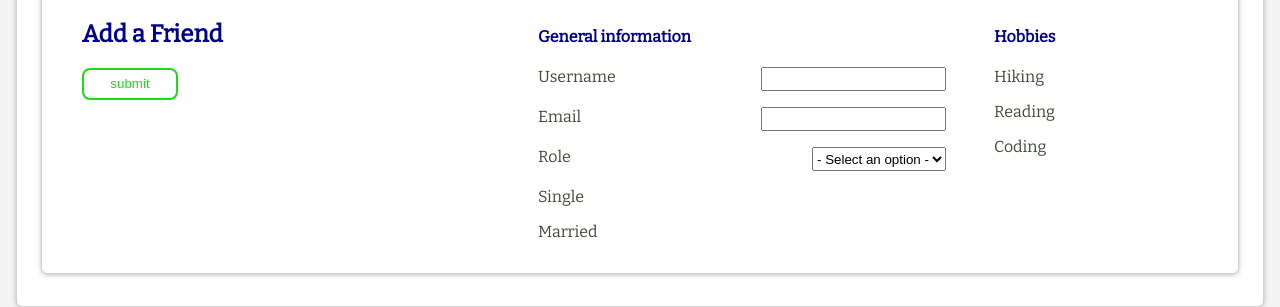
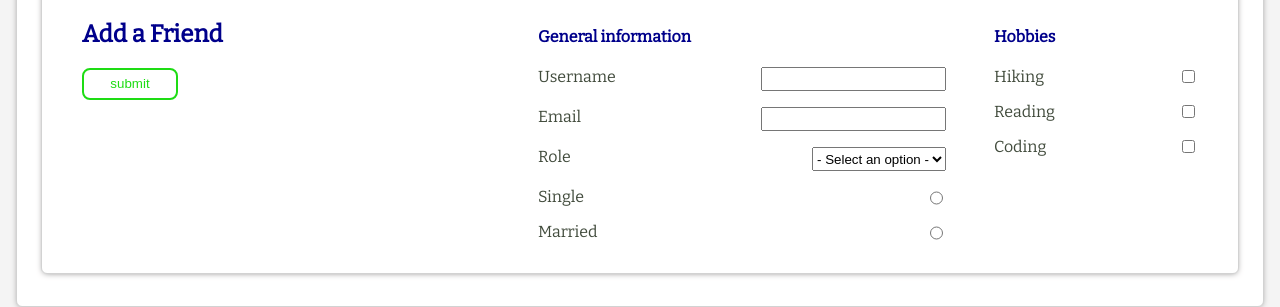
Before and after one commit to bloominstituteoftechnology/web-guided-project-advanced-forms, a React (Vite) app: page / in a window 1280 px wide. Shown: the part 147-454 px from the top of the page. Built offline with nearby package versions, Linux system fonts and the light colour scheme.

Commit message:
FriendForm in place

```diff
--- a/src/components/FriendForm.js
+++ b/src/components/FriendForm.js
@@ -16,8 +16,9 @@ export default function FriendForm(props) {
 
   const onChange = evt => {
     /* 🔥 FIX THIS SO IT ALSO WORKS WITH CHECKBOXES */
-    const { name, value } = evt.target
-    change(name, value)
+    const { name, value, checked, type } = evt.target;
+    const valueToUse = type === "checkbox" ? checked : value;
+    change(name, valueToUse)
   }
 
   return (
@@ -81,11 +82,23 @@ export default function FriendForm(props) {
         {/* ////////// RADIO BUTTONS ////////// */}
         {/* ////////// RADIO BUTTONS ////////// */}
         <label>Single
-
+          <input
+            type="radio"
+            name="civil"
+            value="single"
+            onChange={onChange}
+            checked={values.civil === "single"}
+          />
         </label>
 
         <label>Married
-
+          <input
+            type="radio"
+            name="civil"
+            value="married"
+            onChange={onChange}
+            checked={values.civil === "married"}
+          />
         </label>
       </div>
 
@@ -96,15 +109,30 @@ export default function FriendForm(props) {
         {/* ////////// CHECKBOXES ////////// */}
         {/* ////////// CHECKBOXES ////////// */}
         <label>Hiking
-
+          <input
+            type="checkbox"
+            name="hiking"
+            checked={values.hiking}
+            onChange={onChange}
+          />
         </label>
 
         <label>Reading
-
+          <input
+            type="checkbox"
+            name="reading"
+            checked={values.reading}
+            onChange={onChange}
+          />
         </label>
 
         <label>Coding
-
+          <input
+            type="checkbox"
+            name="coding"
+            checked={values.coding}
+            onChange={onChange}
+          />
         </label>
       </div>
     </form>
```
